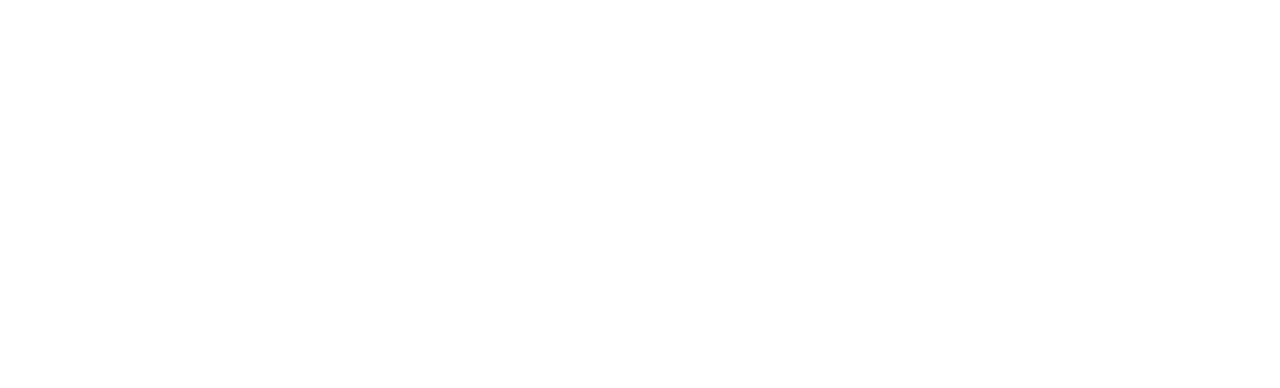
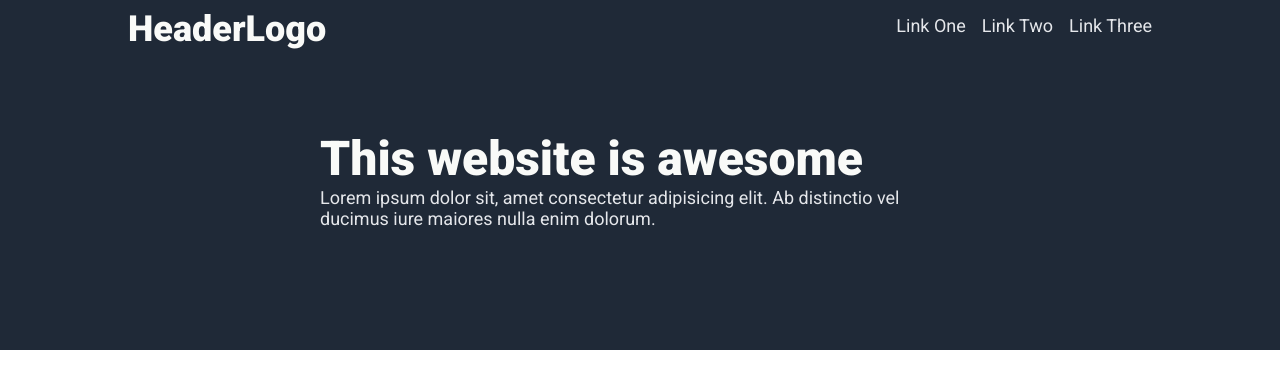
Before and after one commit to EatSleepGit/top-landing-page, a plain HTML site: page index.html in a window 1280 px wide. Drawn offline with Linux system fonts and the light colour scheme.

Commit message:
add some HTML and basic functionality & properties to header and hero

```diff
--- a/index.html
+++ b/index.html
@@ -9,12 +9,24 @@
 </head>
 <body>
     <header>
-        <div class="nav">
-
+            <div class="header">
+            <div class="logo"><h2>Header<span>Logo</span></h2></div>
+            <div class="nav">
+                <ul>
+                    <li><a href="#">Link One</a></li>
+                    <li><a href="#">Link Two</a></li>
+                    <li><a href="#">Link Three</a></li>
+                </ul>
+            </div>
         </div>
     </header>
 
     <section class="hero">
+        <div class="hero-text">
+            <h1>This website is awesome</h1>
+            <p>Lorem ipsum dolor sit, amet consectetur adipisicing elit.
+                Ab distinctio vel ducimus iure maiores nulla enim dolorum.</p>
+        </div>
 
     </section>
     <main class="main">
--- a/style.css
+++ b/style.css
@@ -1,6 +1,13 @@
 /* style.css */
 
 @import url('https://fonts.googleapis.com/css2?family=Roboto:ital,wght@0,400;0,900;1,100&display=swap');
+
+:root {
+    /* hero & footer bg color, info header & quote text.  */
+    --main-color: #1f2937;
+    /* hero main & header logo text */
+    --heading-color: #f9faf8;
+  }
 
 * {
     margin: 0;
@@ -11,3 +18,72 @@
 body {
     font-family: 'Roboto', sans-serif;
 }
+
+/* var(--main-color);
+var(--heading-color) */
+
+header {
+    background-color: var(--main-color);
+    width: 100%;
+}
+
+.header {
+    display: flex;
+    align-items: center;
+    justify-content: space-between;
+    width: 1024px;
+    margin: auto;
+}
+
+.logo {
+    color: var(--heading-color);
+    font-size: 24px;
+    padding-top: 0.5rem;
+}
+
+.nav {
+   /* display: flex; */
+
+}
+
+ul {
+    list-style: none;
+    display: flex;
+    gap: 1rem;
+}
+
+a {
+    text-decoration: none;
+}
+
+a, .hero p {
+    color: #e5e7eb;
+    font-size: 18px;
+}
+
+a:hover {
+    font-weight: bold;
+}
+
+.hero {
+    background-color: var(--main-color);
+    color: var(--heading-color);
+    min-height: 300px;
+    display: flex;
+    justify-content: center;
+}
+
+.hero-text {
+   padding-top: 80px;
+   width: 1024px;
+   width: 50%;
+}
+
+.hero h1 {
+    font-size: 48px;
+    font-weight: bolder;
+}
+
+.hero p {
+   font-size: 18px;
+}
```
